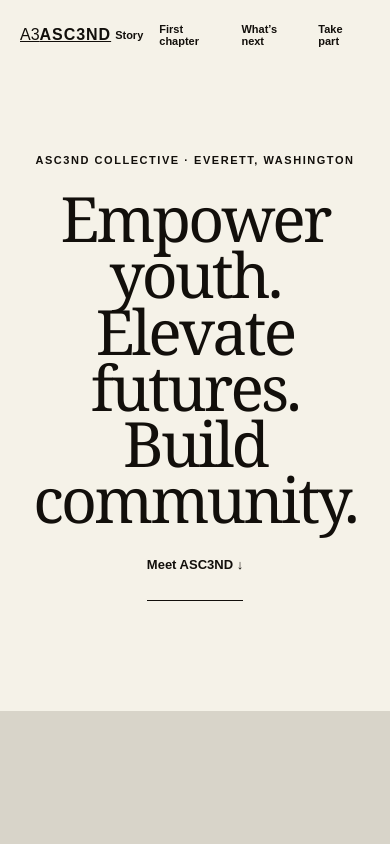
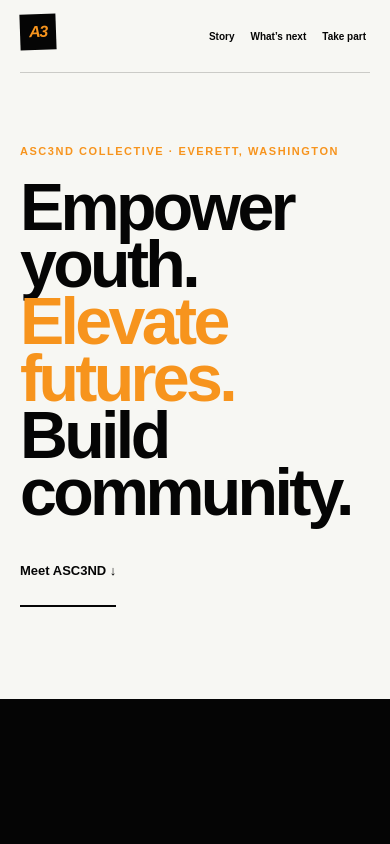
Before and after one commit to executiveusa/asc3nd-brand-site, a Next.js app: page / in a window 390 px wide. Shown: the top 844 px of the page. Built offline with nearby package versions, Linux system fonts and the light colour scheme.

Commit message:
Apply reduced ASC3ND black orange white brand system and mobile-first layout

```diff
--- a/app/globals.css
+++ b/app/globals.css
@@ -1,10 +1,10 @@
 :root {
-  --paper: #f5f2e8;
-  --ink: #120f0b;
-  --field: #071513;
-  --marker: #e8b85f;
-  --muted: rgba(18, 15, 11, 0.62);
-  --line: rgba(18, 15, 11, 0.24);
+  --paper: #f7f7f3;
+  --ink: #050505;
+  --orange: #f7941d;
+  --soft: #ecebe5;
+  --muted: rgba(5, 5, 5, 0.62);
+  --line: rgba(5, 5, 5, 0.18);
   --shell: min(1460px, calc(100% - 2 * clamp(20px, 4.2vw, 72px)));
 }
 
@@ -13,108 +13,101 @@ html { scroll-behavior: smooth; }
 body { margin: 0; background: var(--paper); color: var(--ink); font-family: Arial, Helvetica, sans-serif; }
 a { color: inherit; }
 .shell { width: var(--shell); margin-inline: auto; }
-.eyebrow { margin: 0 0 24px; font-size: 11px; font-weight: 700; letter-spacing: .14em; text-transform: uppercase; }
-h1, h2, h3, blockquote { font-family: Georgia, "Times New Roman", serif; font-weight: 400; letter-spacing: -.045em; }
+.eyebrow { margin: 0 0 22px; font-size: 11px; font-weight: 800; letter-spacing: .14em; text-transform: uppercase; }
+h1, h2, h3, blockquote { font-family: Arial, Helvetica, sans-serif; font-weight: 800; letter-spacing: -.055em; }
 h1, h2, h3, p, blockquote { margin-top: 0; }
 
-.masthead { min-height: 84px; display: flex; align-items: center; justify-content: space-between; }
-.wordmark { font-weight: 800; letter-spacing: .06em; text-decoration: none; }
-.nav { display: flex; gap: 28px; }
-.nav a { min-height: 44px; display: inline-flex; align-items: center; font-size: 13px; font-weight: 700; text-decoration: none; }
+.masthead { min-height: 84px; display: flex; align-items: center; justify-content: space-between; gap: 24px; border-bottom: 1px solid var(--line); }
+.brand-lockup { display: inline-flex; align-items: center; gap: 12px; text-decoration: none; }
+.a3-mark { display: grid; place-items: center; width: 42px; height: 42px; background: var(--ink); color: var(--orange); font-weight: 900; font-style: italic; letter-spacing: -.08em; transform: rotate(-2deg); }
+.wordmark { font-size: 14px; font-weight: 900; letter-spacing: .16em; }
+.nav { display: flex; gap: 24px; }
+.nav a { min-height: 44px; display: inline-flex; align-items: center; font-size: 12px; font-weight: 800; text-decoration: none; }
 
-.hero { min-height: min(860px, calc(100svh - 84px)); display: grid; align-content: center; padding: 8vh 0 12vh; text-align: center; }
-.hero h1 { margin-bottom: 30px; font-size: clamp(4rem, 9vw, 9.5rem); line-height: .9; text-wrap: balance; }
-.hero-copy { max-width: 680px; margin: 0 auto 34px; font-size: clamp(1rem, 1.4vw, 1.25rem); line-height: 1.55; }
-.text-link { display: inline-block; width: fit-content; margin: 0 auto; padding-bottom: 6px; border-bottom: 1px solid currentColor; font-size: 13px; font-weight: 700; text-decoration: none; }
+.hero { min-height: min(880px, calc(100svh - 84px)); display: grid; align-content: center; padding: 8vh 0 11vh; }
+.hero .eyebrow { color: var(--orange); }
+.hero h1 { max-width: 1180px; margin-bottom: 42px; font-size: clamp(4rem, 9.6vw, 10rem); line-height: .84; text-wrap: balance; }
+.hero h1 span:nth-child(2) { color: var(--orange); }
+.text-link { display: inline-block; width: fit-content; padding-bottom: 6px; border-bottom: 2px solid currentColor; font-size: 13px; font-weight: 800; text-decoration: none; }
 
-.cinematic { padding-bottom: clamp(100px, 13vw, 200px); }
-.media-placeholder, .portrait-placeholder { display: grid; place-items: center; min-height: min(68vw, 860px); background: #d8d4c9; overflow: hidden; }
-.media-placeholder span, .portrait-placeholder span { max-width: 460px; padding: 24px; font-size: 11px; font-weight: 700; letter-spacing: .12em; line-height: 1.55; text-align: center; text-transform: uppercase; }
+.cinematic { padding-bottom: clamp(90px, 12vw, 180px); }
+.media-placeholder, .portrait-placeholder { display: grid; place-items: center; min-height: min(62vw, 820px); background: var(--ink); color: var(--paper); overflow: hidden; }
+.media-placeholder span, .portrait-placeholder span { max-width: 460px; padding: 24px; font-size: 11px; font-weight: 800; letter-spacing: .12em; line-height: 1.55; text-align: center; text-transform: uppercase; }
 .media-caption { display: flex; justify-content: space-between; gap: 20px; padding-top: 12px; color: var(--muted); font-size: 11px; }
 .media-live { margin: 0; padding: 0; position: relative; }
 .media-live picture, .media-live img, .media-live video { width: 100%; height: 100%; min-height: inherit; display: block; object-fit: cover; }
 .media-live figcaption { position: absolute; right: 14px; bottom: 12px; left: 14px; display: flex; justify-content: space-between; gap: 18px; color: #fff; font-size: 10px; font-weight: 700; letter-spacing: .08em; text-shadow: 0 1px 16px rgba(0,0,0,.55); text-transform: uppercase; }
 
-.impact { background: var(--field); color: var(--paper); }
-.impact-intro { padding-top: clamp(110px, 14vw, 210px); }
-.impact-intro h2, .pathways h2, .take-part h2, .story h2, .footer h2, .community-signup h2 { max-width: 1100px; margin-bottom: 36px; font-size: clamp(3.2rem, 7vw, 7.4rem); line-height: .92; text-wrap: balance; }
-.roll { display: grid; grid-template-columns: 130px 1fr; gap: clamp(40px, 7vw, 110px); padding: clamp(70px, 9vw, 140px) 0 clamp(120px, 15vw, 240px); }
-.roll-index { position: sticky; top: 28px; align-self: start; }
-.roll-index ol { display: grid; gap: 14px; margin: 18px 0 0; padding: 0; list-style: none; color: rgba(245,242,232,.58); font-size: 11px; line-height: 1.4; text-transform: uppercase; }
-.roll-index li:first-child { color: var(--marker); }
-.roll-frame { margin-bottom: clamp(80px, 11vw, 170px); }
-.roll-frame:last-child { margin-bottom: 0; }
-.dark-media { min-height: min(58vw, 760px); color: var(--ink); }
-.frame-copy { display: grid; grid-template-columns: 140px 1fr; gap: 28px; padding-top: 14px; color: rgba(245,242,232,.74); font-size: 13px; line-height: 1.55; }
-.frame-copy p { max-width: 560px; margin-bottom: 0; }
+.story { display: grid; grid-template-columns: .9fr 1.1fr; gap: clamp(48px, 9vw, 140px); align-items: center; padding: clamp(100px, 14vw, 220px) 0; }
+.portrait-placeholder { min-height: min(66vw, 760px); }
+.story-copy h2, .impact-intro h2, .pathways h2, .take-part h2, .footer h2, .community-signup h2 { max-width: 1080px; margin-bottom: 30px; font-size: clamp(3rem, 6.8vw, 7.2rem); line-height: .9; text-wrap: balance; }
+.story-copy > p:not(.eyebrow) { max-width: 590px; font-size: 1rem; line-height: 1.65; color: var(--muted); }
+blockquote { margin: 34px 0 0; max-width: 780px; color: var(--orange); font-size: clamp(1.6rem, 3.5vw, 3.8rem); line-height: 1; }
 
-.story { display: grid; grid-template-columns: .82fr 1.18fr; gap: clamp(50px, 10vw, 150px); align-items: center; padding: clamp(110px, 15vw, 240px) 0; }
-.portrait-placeholder { min-height: min(70vw, 820px); }
-.story-copy > p:not(.eyebrow) { max-width: 560px; font-size: 1.08rem; line-height: 1.65; }
-blockquote { margin: 34px 0 0; font-size: clamp(2rem, 4vw, 4.3rem); line-height: 1.02; }
+.impact { background: var(--ink); color: var(--paper); }
+.impact-intro { padding-top: clamp(100px, 13vw, 190px); }
+.impact-intro .eyebrow { color: var(--orange); }
+.chapter-meta { margin: 0; color: rgba(247,247,243,.65); font-size: 13px; font-weight: 700; letter-spacing: .08em; text-transform: uppercase; }
+.first-chapter-media { padding: clamp(60px, 8vw, 110px) 0 clamp(110px, 14vw, 210px); }
+.first-chapter-media .media-placeholder { min-height: min(58vw, 760px); background: #161616; }
 
-.pathways, .take-part { padding: clamp(110px, 15vw, 240px) 0; }
-.pathways > .media-placeholder, .take-part > .media-placeholder { margin-top: clamp(54px, 7vw, 96px); min-height: min(56vw, 760px); }
-.pathway-list, .choices { border-top: 1px solid var(--line); margin-top: clamp(60px, 8vw, 110px); }
-.pathway { display: grid; grid-template-columns: 64px 1fr 1fr; gap: 28px; align-items: start; padding: clamp(30px, 3.5vw, 52px) 0; border-bottom: 1px solid var(--line); }
-.pathway h3 { margin-bottom: 0; font-size: clamp(2rem, 3.6vw, 4.1rem); line-height: 1; }
-.pathway p { max-width: 450px; margin: 4px 0 0 auto; line-height: 1.55; }
-.pathway small { display: inline-block; margin-left: 4px; font-size: 10px; font-weight: 700; letter-spacing: .1em; text-transform: uppercase; }
+.pathways, .take-part { padding: clamp(100px, 14vw, 220px) 0; }
+.pathways .eyebrow, .take-part .eyebrow { color: var(--orange); }
+.pathway-list, .choices { border-top: 1px solid var(--line); margin-top: clamp(54px, 7vw, 90px); }
+.pathway { display: grid; grid-template-columns: 64px 1fr auto; gap: 28px; align-items: start; padding: clamp(28px, 3.4vw, 48px) 0; border-bottom: 1px solid var(--line); }
+.pathway h3 { margin-bottom: 0; font-size: clamp(2rem, 3.6vw, 4.1rem); line-height: .96; }
+.pathway p { margin: 7px 0 0; }
+.pathway small { display: inline-block; color: var(--muted); font-size: 10px; font-weight: 800; letter-spacing: .12em; text-transform: uppercase; }
 
-.choices a { display: grid; grid-template-columns: 64px 1fr auto; gap: 28px; align-items: center; min-height: 70px; padding: clamp(28px, 3.5vw, 48px) 0; border-bottom: 1px solid var(--line); text-decoration: none; }
-.choices strong { font-family: Georgia, "Times New Roman", serif; font-size: clamp(2rem, 4vw, 4.2rem); font-weight: 400; letter-spacing: -.035em; }
-.choices em { font-size: 13px; font-style: normal; font-weight: 700; }
+.choices a { display: grid; grid-template-columns: 64px 1fr auto; gap: 28px; align-items: center; min-height: 70px; padding: clamp(28px, 3.4vw, 46px) 0; border-bottom: 1px solid var(--line); text-decoration: none; }
+.choices strong { font-size: clamp(2rem, 4vw, 4.2rem); font-weight: 800; letter-spacing: -.04em; }
+.choices em { font-size: 13px; font-style: normal; font-weight: 800; }
 
-.community-signup { display: grid; grid-template-columns: minmax(0, 1.1fr) minmax(320px, .9fr); gap: clamp(48px, 9vw, 150px); align-items: start; padding: clamp(110px, 15vw, 220px) 0; border-top: 1px solid var(--line); }
-.community-signup-copy > p:last-child { max-width: 590px; font-size: 1.08rem; line-height: 1.65; }
+.community-signup { display: grid; grid-template-columns: minmax(0, 1.1fr) minmax(320px, .9fr); gap: clamp(48px, 9vw, 150px); align-items: start; padding: clamp(100px, 14vw, 210px) 0; border-top: 1px solid var(--line); }
+.community-signup-copy > p:last-child { max-width: 540px; font-size: 1rem; line-height: 1.65; color: var(--muted); }
 .community-signup-form { display: grid; gap: 24px; padding-top: 42px; }
 .community-signup-form label:not(.signup-consent):not(.signup-honeypot) { display: grid; gap: 10px; }
-.community-signup-form label > span { font-size: 11px; font-weight: 700; letter-spacing: .1em; text-transform: uppercase; }
+.community-signup-form label > span { font-size: 11px; font-weight: 800; letter-spacing: .1em; text-transform: uppercase; }
 .community-signup-form input[type="text"], .community-signup-form input[type="email"] { width: 100%; min-height: 54px; border: 0; border-bottom: 1px solid var(--ink); border-radius: 0; background: transparent; color: var(--ink); font: inherit; font-size: 1rem; }
 .community-signup-form input:focus { outline: none; border-bottom-width: 2px; }
 .signup-consent { display: grid; grid-template-columns: 22px 1fr; gap: 12px; align-items: start; }
 .signup-consent input { width: 18px; height: 18px; margin: 1px 0 0; }
 .signup-consent span { font-size: 12px !important; font-weight: 400 !important; letter-spacing: 0 !important; line-height: 1.55; text-transform: none !important; }
-.community-signup-form button { min-height: 52px; width: fit-content; padding: 0 22px; border: 1px solid var(--ink); background: var(--ink); color: var(--paper); font: inherit; font-size: 13px; font-weight: 700; cursor: pointer; }
+.community-signup-form button { min-height: 52px; width: fit-content; padding: 0 22px; border: 1px solid var(--ink); background: var(--orange); color: var(--ink); font: inherit; font-size: 13px; font-weight: 900; cursor: pointer; }
 .community-signup-form button:disabled { cursor: wait; opacity: .6; }
 .signup-honeypot { position: absolute; width: 1px; height: 1px; overflow: hidden; clip: rect(0 0 0 0); white-space: nowrap; }
 .signup-status { min-height: 22px; margin: 0; font-size: 12px; line-height: 1.5; }
-.signup-status-error { font-weight: 700; }
-.signup-status-success { font-weight: 700; }
+.signup-status-error, .signup-status-success { font-weight: 800; }
 
 .footer { background: var(--ink); color: var(--paper); }
-.footer-inner { min-height: 88svh; display: grid; align-content: space-between; padding: clamp(80px, 10vw, 140px) 0 48px; }
+.footer .eyebrow { color: var(--orange); }
+.footer-inner { min-height: 84svh; display: grid; align-content: space-between; padding: clamp(80px, 10vw, 140px) 0 48px; }
+.footer h2 span:nth-child(2) { color: var(--orange); }
 .footer-meta { display: grid; grid-template-columns: 1fr 1fr; gap: 50px; align-items: end; }
-.footer-meta nav { display: grid; gap: 6px; }
-.footer-meta nav a { width: fit-content; min-height: 44px; display: inline-flex; align-items: center; font-family: Georgia, "Times New Roman", serif; font-size: clamp(2rem, 4vw, 4.4rem); letter-spacing: -.035em; text-decoration: none; }
-.footer-meta p { color: rgba(245,242,232,.62); font-size: 11px; line-height: 1.7; }
+.footer-meta nav { display: grid; gap: 4px; }
+.footer-meta nav a { width: fit-content; min-height: 44px; display: inline-flex; align-items: center; font-size: clamp(1.8rem, 3.4vw, 3.8rem); font-weight: 800; letter-spacing: -.04em; text-decoration: none; }
+.footer-meta p { color: rgba(247,247,243,.58); font-size: 11px; line-height: 1.7; }
 .social-links { display: grid; gap: 8px; margin-bottom: 28px; }
-.social-links a { min-height: 44px; display: grid; grid-template-columns: 24px 1fr auto; gap: 12px; align-items: center; width: min(100%, 330px); padding: 10px 0; border-bottom: 1px solid rgba(245,242,232,.2); color: var(--paper); font-size: 13px; font-weight: 700; text-decoration: none; }
+.social-links a { min-height: 44px; display: grid; grid-template-columns: 24px 1fr auto; gap: 12px; align-items: center; width: min(100%, 330px); padding: 10px 0; border-bottom: 1px solid rgba(247,247,243,.2); color: var(--paper); font-size: 13px; font-weight: 800; text-decoration: none; }
 .social-links svg:first-child { width: 20px; height: 20px; fill: currentColor; }
 .social-links a:hover span { text-decoration: underline; text-underline-offset: 4px; }
 
-:focus-visible { outline: 2px solid var(--marker); outline-offset: 5px; }
+:focus-visible { outline: 3px solid var(--orange); outline-offset: 5px; }
 
-@media (max-width: 820px) {
-  .masthead { min-height: 70px; }
-  .nav { gap: 14px; }
-  .nav a { font-size: 11px; }
-  .hero { min-height: 76svh; padding: 64px 0 90px; }
-  .hero h1 { font-size: clamp(3.7rem, 16vw, 6.3rem); }
+@media (max-width: 900px) {
+  .masthead { min-height: 72px; }
+  .nav { gap: 14px; overflow-x: auto; }
+  .nav a { white-space: nowrap; font-size: 10px; }
+  .hero { min-height: 78svh; padding: 72px 0 92px; }
+  .hero h1 { font-size: clamp(3.6rem, 15vw, 6.8rem); }
   .cinematic { width: 100%; }
-  .media-placeholder { min-height: 122vw; }
+  .media-placeholder { min-height: 118vw; }
   .media-caption { padding-inline: clamp(20px, 4.2vw, 72px); }
   .media-live figcaption { flex-direction: column; gap: 4px; }
-  .roll { grid-template-columns: 1fr; }
-  .roll-index { position: static; }
-  .roll-index ol { grid-template-columns: repeat(2, 1fr); }
-  .dark-media { min-height: 118vw; }
-  .frame-copy { grid-template-columns: 1fr; gap: 8px; }
   .story { grid-template-columns: 1fr; }
-  .portrait-placeholder { min-height: 125vw; order: -1; }
-  .pathways > .media-placeholder, .take-part > .media-placeholder { min-height: 112vw; }
+  .portrait-placeholder { min-height: 120vw; order: -1; }
   .pathway { grid-template-columns: 42px 1fr; }
-  .pathway p { grid-column: 2; margin-left: 0; }
+  .pathway p { grid-column: 2; }
   .choices a { grid-template-columns: 42px 1fr; }
   .choices em { grid-column: 2; }
   .community-signup { grid-template-columns: 1fr; }
@@ -123,6 +116,19 @@ blockquote { margin: 34px 0 0; font-size: clamp(2rem, 4vw, 4.3rem); line-height:
   .social-links a { width: 100%; }
 }
 
+@media (max-width: 620px) {
+  .masthead { align-items: flex-start; padding: 14px 0; }
+  .brand-lockup { flex: 0 0 auto; }
+  .a3-mark { width: 36px; height: 36px; }
+  .wordmark { display: none; }
+  .nav { justify-content: flex-end; gap: 10px; }
+  .nav a:nth-child(2) { display: none; }
+  .hero { min-height: 72svh; }
+  .hero h1 { font-size: clamp(3.4rem, 17vw, 5.2rem); line-height: .86; }
+  .story-copy h2, .impact-intro h2, .pathways h2, .take-part h2, .footer h2, .community-signup h2 { font-size: clamp(2.8rem, 14vw, 4.8rem); }
+  .media-caption { flex-direction: column; gap: 4px; }
+}
+
 @media (prefers-reduced-motion: reduce) {
   html { scroll-behavior: auto; }
   *, *::before, *::after { animation-duration: .01ms !important; animation-iteration-count: 1 !important; transition-duration: .01ms !important; }
```
